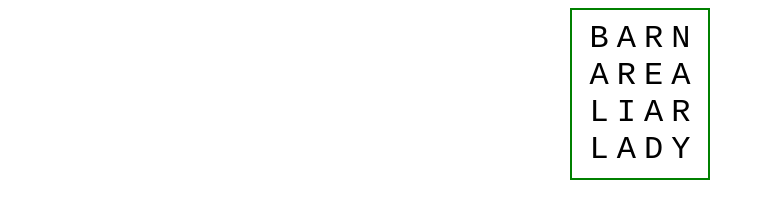
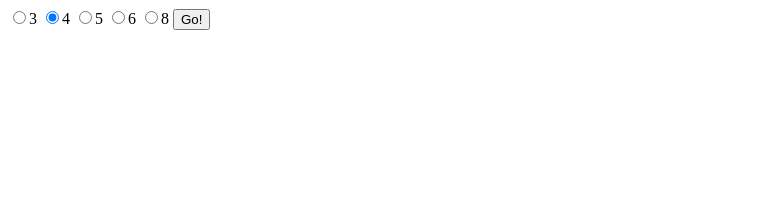
Before and after one commit to edwardsCam/word-square, a website with bundled scripts: page index.html in a window 1280 px wide. Shown: the whole page, without its empty margins (0-760 px from the left). Built offline with nearby package versions, Linux system fonts and the light colour scheme.

Commit message:
add basic ui for building different sizes squares

```diff
--- a/index.css
+++ b/index.css
@@ -1,13 +1,26 @@
 #container {
   text-align: center;
-  font-size: 32px;
+}
+
+#container > div {
+  display: inline-block;
 }
 
 #output {
   display: inline-block;
   text-align: left;
   letter-spacing: 8px;
+  font-size: 32px;
   border: 2px solid transparent;
   margin: 0;
   padding: 10px 10px 10px 18px;
 }
+
+#outputContainer {
+  width: 75%;
+}
+
+#inputWordsContainer {
+  display: inline-block;
+  vertical-align: top;
+}
--- a/index.html
+++ b/index.html
@@ -4,8 +4,19 @@
     <link rel='stylesheet' type='text/css' href='index.css' />
   </head>
   <body>
+    <input type="radio" name="size" value="3">3
+    <input type="radio" name="size" value="4" checked>4
+    <input type="radio" name="size" value="5">5
+    <input type="radio" name="size" value="6">6
+    <input type="radio" name="size" value="8">8
+    <button id='startBtn'>Go!</button>
     <div id='container' >
-      <pre id='output' />
+      <div id='inputWordsContainer'>
+        <pre id='inputWords'></pre>
+      </div>
+      <div id='outputContainer'>
+        <pre id='output'></pre>
+      </div>
     </div>
     <script src='dist/main.js'></script>
   </body>
--- a/index.js
+++ b/index.js
@@ -1,10 +1,16 @@
 import buildWordSquare from './src/utils/buildWordSquare';
 import prettyPrint from './src/utils/prettyPrint';
-import words from './src/constants/words';
+import getWordList from './src/utils/getWordList'
+import shuffle from 'lodash.shuffle';
 
-const SHUFFLE = true;
-
-buildWordSquare(words, SHUFFLE).then(result => {
+document.getElementById('startBtn').onclick = () => {
+  document.getElementById('output').style.borderColor = 'transparent'
+  const size = document.querySelector('input[name="size"]:checked').value
+  const words = shuffle(
+    getWordList(size)
+  )
+  document.getElementById('inputWords').innerHTML = words.join('\n')
+  buildWordSquare(words).then(result => {
     prettyPrint(result);
     const element = document.getElementById('output');
     if (result.success) {
@@ -14,3 +20,4 @@ buildWordSquare(words, SHUFFLE).then(result => {
       element.style.border = '2px solid red';
     }
   });
+}
--- a/src/constants/words.js
+++ b/src/constants/words.js
@@ -1,37 +1,89 @@
-/*
-const words = [
-  'satan',
-  'alien',
-  'ester',
-  'imitate',
-  'seedy',
-  'lemma',
-  'relapse',
-  'smeared',
-  'glasses',
-  'spare',
-  'tannery',
-  'glasper',
-  'relative',
-  'seeds',
-  'estrange',
-  'grass',
-  'grist',
-];
-*/
+const three = [
+  'bee',
+  'one',
+  'ore',
+  'too',
+  'tub',
+  'urn',
+]
 
-const words = [
-  'land',
+// const four = [
+//   'land',
+//   'area',
+//   'aria',
+//   'ball',
+//   'barn',
+//   'lady',
+//   'liar',
+//   'nary',
+//   'read',
+//   'bare',
+//   'real',
+// ];
+
+const four = [
   'area',
-  'aria',
-  'ball',
-  'barn',
-  'lady',
-  'liar',
-  'nary',
-  'read',
-  'bare',
-  'real',
-];
+  'bake',
+  'cork',
+  'iron',
+  'knee',
+  'lack',
+  'limb',
+  'mere',
+]
 
-export default words;
+const five = [
+  'arson',
+  'canoe',
+  'carol',
+  'ensue',
+  'fleet',
+  'noose',
+  'rouse',
+  'scarf',
+  'scent',
+  'tenet',
+]
+
+const six = [
+  'admits',
+  'adsorb',
+  'breeds',
+  'deaden',
+  'deeper',
+  'ideate',
+  'marine',
+  'opiate',
+  'renter',
+  'serene',
+  'sneers',
+  'tented',
+]
+
+const eight = [
+  'aloisias',
+  'amotions',
+  'apotomes',
+  'assessed',
+  'desessed',
+  'energate',
+  'hemerine',
+  'limonias',
+  'metapore',
+  'nailings',
+  'repeales',
+  'tentmate',
+  'tetalite',
+  'thamnata',
+  'trattled',
+  'tropisms',
+]
+
+
+export {
+  three,
+  four,
+  five,
+  six,
+  eight,
+}
--- a/src/utils/buildWordSquare.js
+++ b/src/utils/buildWordSquare.js
@@ -6,13 +6,11 @@ import uppity from './uppity';
 import largestCol from './largestCol';
 import allWordsAreComplete from './allWordsAreComplete';
 import markGrid from './markGrid';
-import shuffle from 'lodash.shuffle';
 
 const DELAY = 100;
 
-export default function buildWordSquare(words, doShuffle) {
+export default function buildWordSquare(words) {
   words = uppity(words);
-  if (doShuffle) words = shuffle(words);
   let grid = [];
   const usedWords = {};
   const forest = buildForest(words);
--- /dev/null
+++ b/src/utils/getWordList.js
@@ -0,0 +1,18 @@
+import {
+  three,
+  four,
+  five,
+  six,
+  eight
+} from '../constants/words';
+
+export default size => {
+  switch (size) {
+    case '3': return three
+    case '4': return four
+    case '5': return five
+    case '6': return six
+    case '8': return eight
+    default: return four
+  }
+}
```
Also changed, not shown: dist/main.js. Lines whose indentation alone changed are shown as unchanged.
